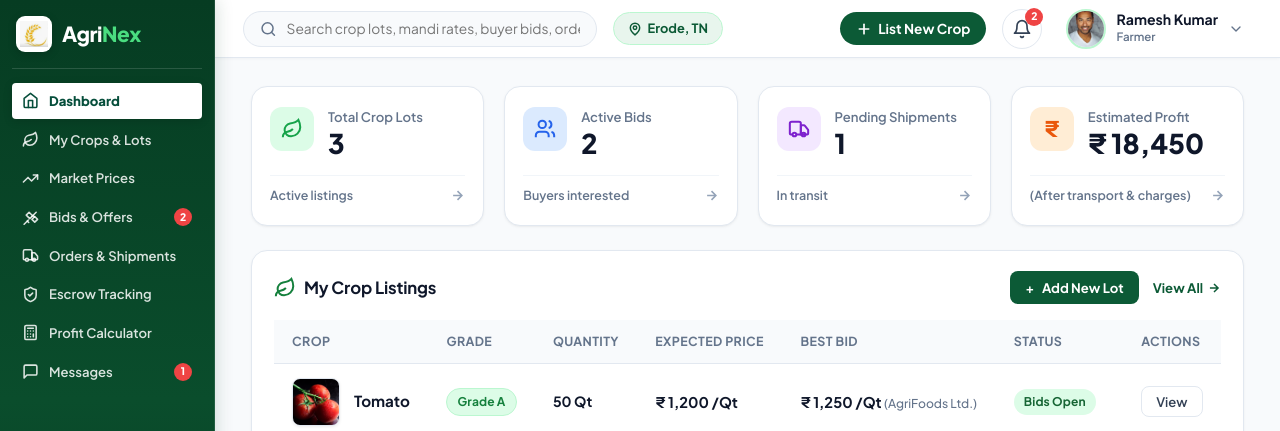
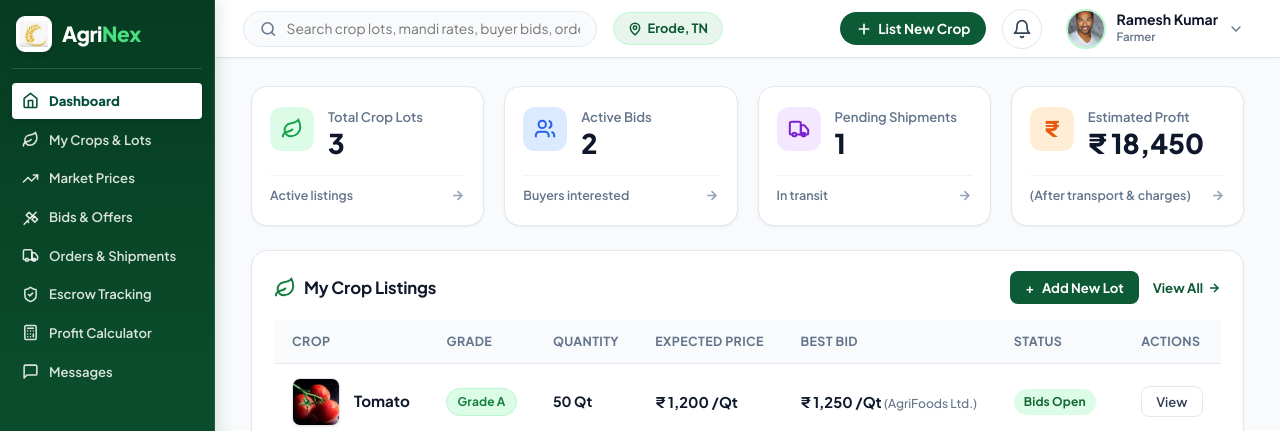
Before and after one commit to varsith80/AGRINEX, a plain HTML site: page farmer-module/farmerdashboard.html in a window 1280 px wide. Shown: the top 431 px of the page. Drawn offline with Linux system fonts and the light colour scheme.

Commit message:
chore: Remove all red notification badges from sidebar and top header

```diff
--- a/farmer-module/farmerdashboard.html
+++ b/farmer-module/farmerdashboard.html
@@ -76,7 +76,6 @@
               </svg>
               <span>Bids & Offers</span>
             </div>
-            <span class="badge-notification">2</span>
           </li>
 
           <li class="nav-item">
@@ -127,7 +126,6 @@
               </svg>
               <span>Messages</span>
             </div>
-            <span class="badge-notification">1</span>
           </li>
         </ul>
       </div>
@@ -166,12 +164,11 @@
           </button>
 
           <!-- Notification Bell -->
-          <button class="notif-btn" title="Notifications" onclick="alert('You have 2 new buyer bids awaiting review!')">
+          <button class="notif-btn" title="Notifications" onclick="alert('You have no unread notifications.')">
             <svg width="20" height="20" viewBox="0 0 24 24" fill="none" stroke="currentColor" stroke-width="2" stroke-linecap="round" stroke-linejoin="round">
               <path d="M6 8a6 6 0 0 1 12 0c0 7 3 9 3 9H3s3-2 3-9"></path>
               <path d="M10.3 21a1.94 1.94 0 0 0 3.4 0"></path>
             </svg>
-            <span class="badge-notification notif-badge">2</span>
           </button>
 
           <!-- Farmer Profile Info -->
```
Also changed, not shown: farmer-module/index.html (+1 -4 lines).
